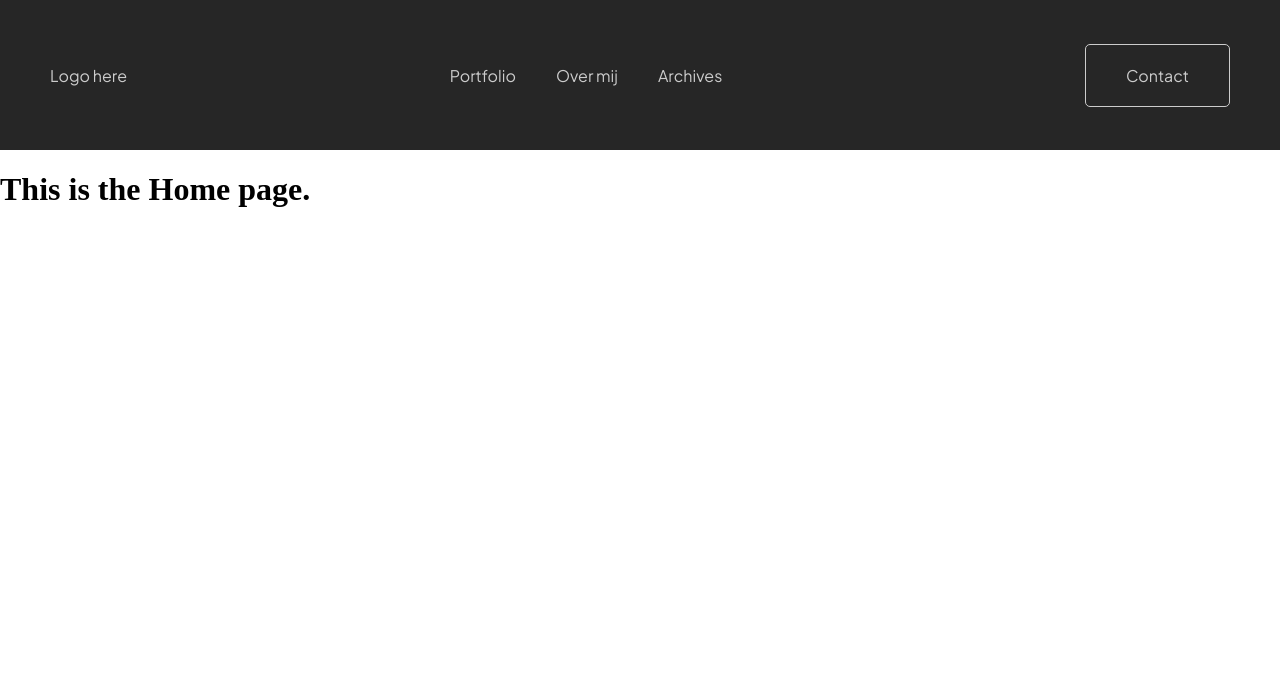
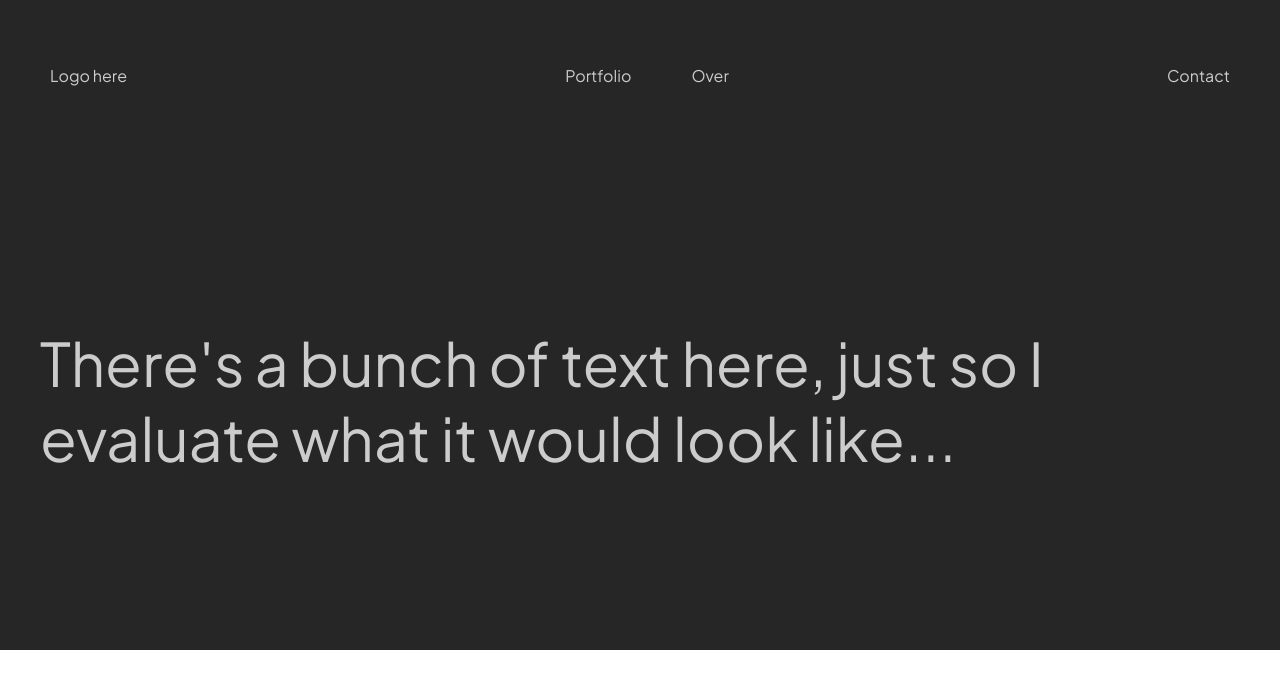
Before and after one commit to gijsvdbeuken/gijsvdbeuken.nl, a React (Create React App) app: page / in a window 1280 px wide. Shown: the top 688 px of the page. Built offline with nearby package versions, Linux system fonts and the light colour scheme.

Commit message:
Added introduction on home page

```diff
--- /dev/null
+++ b/src/components/Introduction.css
@@ -0,0 +1,42 @@
+@import url("https://fonts.googleapis.com/css2?family=Plus+Jakarta+Sans:ital,wght@0,200..800;1,200..800&display=swap");
+
+:root {
+  --font-light: 200;
+  --font-regular: 400;
+  --font-bold: 700;
+  --font-extra-bold: 800;
+  --font-family: "Plus Jakarta Sans", sans-serif;
+  --primary-color: #262626;
+  --secondary-color: #cccccc;
+  --secondary-color-opacity-20: rgba(204, 204, 204, 0.2);
+  --hover-color: #ffffff;
+}
+
+* {
+  box-sizing: border-box;
+}
+
+body,
+html {
+  margin: 0;
+  padding: 0;
+}
+
+.wrapper {
+  display: flex;
+  justify-content: center;
+  align-items: center;
+  height: 500px;
+  background-color: var(--primary-color);
+}
+
+.container {
+  max-width: 1200px;
+}
+
+h1 {
+  color: var(--secondary-color);
+  font-family: var(--font-family);
+  font-weight: var(--font-regular);
+  font-size: 60px;
+}
--- /dev/null
+++ b/src/components/Introduction.js
@@ -0,0 +1,15 @@
+import React from "react";
+import "./Introduction.css";
+
+export const Introduction = () => {
+  return (
+    <div className="wrapper">
+      <div className="container">
+        <h1>
+          There's a bunch of text here, just so I evaluate what it would look
+          like...
+        </h1>
+      </div>
+    </div>
+  );
+};
--- a/src/components/Navbar.css
+++ b/src/components/Navbar.css
@@ -54,27 +54,21 @@ html {
 
 .navbar-link {
   color: var(--secondary-color);
-  padding: 0px 40px 0px 0px;
+  padding: 0px 30px;
   text-decoration: none;
   transition: color 0.3s;
 }
 
 .navbar-link:hover {
-  color: var(--hover-color); /* Change color on hover */
+  color: var(--hover-color);
 }
 
 .navbar-btn {
-  all: unset;
   color: var(--secondary-color);
-  background-color: var(--primary-color);
-  padding: 20px 40px;
-  border: 1px solid var(--secondary-color);
-  border-radius: 5px;
-  transition: color 0.3s, background-color 0.3s;
+  text-decoration: none;
+  transition: color 0.3s;
 }
 
 .navbar-btn:hover {
   color: var(--hover-color);
-  background-color: var(--secondary-color-opacity-20);
-  cursor: pointer;
 }
--- a/src/components/Navbar.js
+++ b/src/components/Navbar.js
@@ -12,10 +12,7 @@ export const Navbar = () => {
             Portfolio
           </Link>
           <Link className="navbar-link" to="/about">
-            Over mij
-          </Link>
-          <Link className="navbar-link" to="/about">
-            Archives
+            Over
           </Link>
         </div>
         <div className="navbar-contact">
--- a/src/pages/Home.js
+++ b/src/pages/Home.js
@@ -1,9 +1,6 @@
 import React from "react";
+import { Introduction } from "../components/Introduction";
 
 export const Home = () => {
-  return (
-    <div>
-      <h1>This is the Home page.</h1>
-    </div>
-  );
+  return <Introduction />;
 };
```
